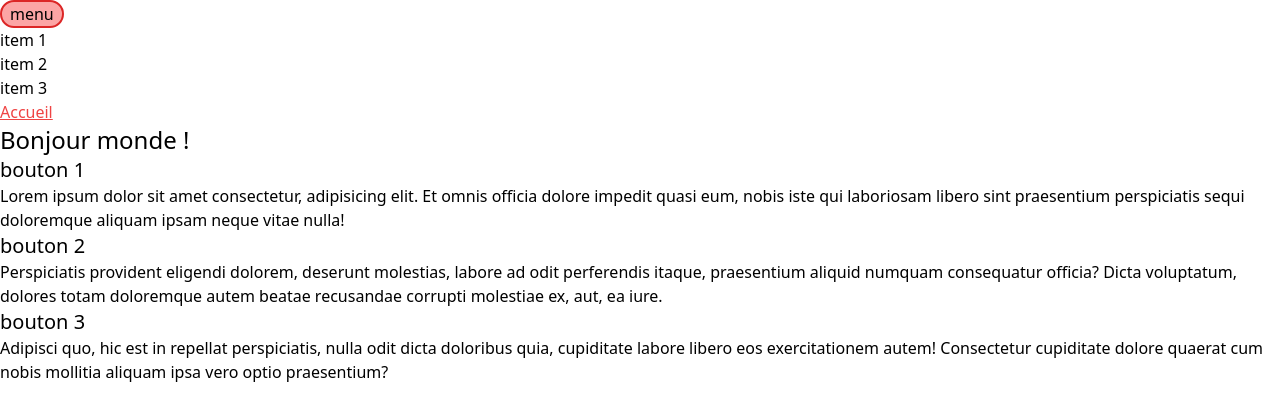
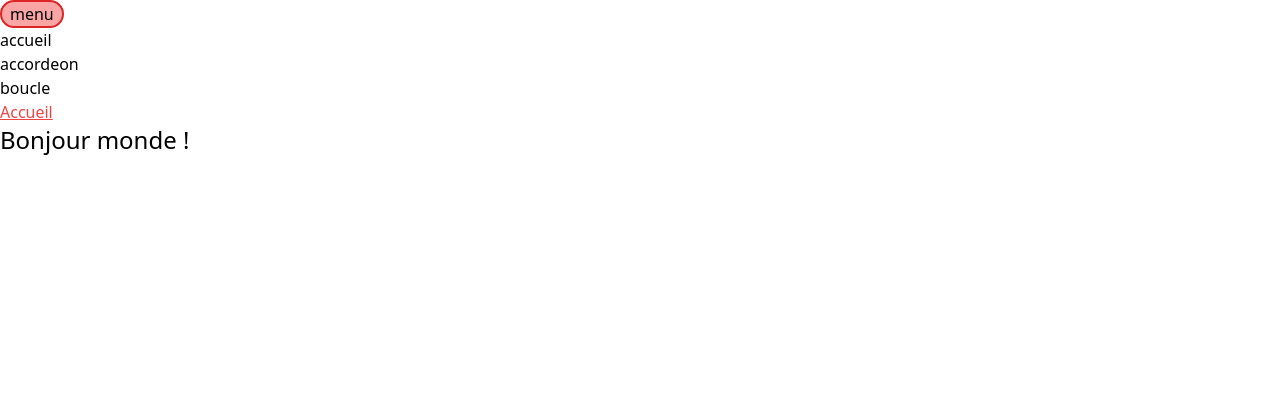
Before and after one commit to MMI-SAE-203/r213-2024-pracht-tp1-ethanTouitou, a Vue app: page / in a window 1280 px wide. Both pictures are taken after a click on the button "menu". Shown: the top 420 px of the page. Built offline with nearby package versions, Linux system fonts and the light colour scheme.

Commit message:
changement de pages accordeon

```diff
--- a/src/App.vue
+++ b/src/App.vue
@@ -1,12 +1,5 @@
 <script setup lang="ts">
-import { onErrorCaptured, ref } from 'vue'
-import { RouterLink, RouterView } from 'vue-router/auto'
-
-onErrorCaptured((err, instance, info) => {
-  console.error('erreur : ', err, '\ninfo : ', info, '\ncomposant : ', instance)
-  return true
-})
-
+import { ref } from 'vue'
 const menuIsOpen = ref(false)
 </script>
 
@@ -29,9 +22,9 @@
       <!-- nav#mainNav>ul>li*3>a[href="#"]{item $} -->
       <nav id="mainNav" v-show="menuIsOpen">
         <ul>
-          <li><a href="#">item 1</a></li>
-          <li><a href="#">item 2</a></li>
-          <li><a href="#">item 3</a></li>
+          <li><RouterLink to="/">accueil</RouterLink></li>
+          <li><RouterLink to="/accordeon">accordeon</RouterLink></li>
+          <li><RouterLink to="/boucle">boucle</RouterLink></li>
         </ul>
       </nav>
     </Transition>
--- a/src/main.ts
+++ b/src/main.ts
@@ -2,6 +2,8 @@
 
 import { createApp } from 'vue'
 import App from './App.vue'
+import './pages/boucle.vue'
+import './pages/accordeon.vue'
 
 import { createRouter, createWebHistory } from 'vue-router/auto'
 
--- /dev/null
+++ b/src/pages/accordeon.vue
@@ -0,0 +1,33 @@
+<script setup lang="ts">
+//
+import { ref } from 'vue'
+const sectionOpen = ref(1)
+</script>
+
+<template>
+  <h1 class="text-2xl">Bonjour monde !</h1>
+  <section>
+    <button class="text-xl" @pointerdown="sectionOpen = 1">bouton 1</button>
+    <p v-show="sectionOpen == 1">
+      Lorem ipsum dolor sit amet consectetur, adipisicing elit. Et omnis officia dolore impedit
+      quasi eum, nobis iste qui laboriosam libero sint praesentium perspiciatis sequi doloremque
+      aliquam ipsam neque vitae nulla!
+    </p>
+  </section>
+  <section>
+    <button class="text-xl" @pointerdown="sectionOpen = 2">bouton 2</button>
+    <p v-show="sectionOpen == 2">
+      Perspiciatis provident eligendi dolorem, deserunt molestias, labore ad odit perferendis
+      itaque, praesentium aliquid numquam consequatur officia? Dicta voluptatum, dolores totam
+      doloremque autem beatae recusandae corrupti molestiae ex, aut, ea iure.
+    </p>
+  </section>
+  <section>
+    <button class="text-xl" @pointerdown="sectionOpen = 3">bouton 3</button>
+    <p v-show="sectionOpen == 3">
+      Adipisci quo, hic est in repellat perspiciatis, nulla odit dicta doloribus quia, cupiditate
+      labore libero eos exercitationem autem! Consectetur cupiditate dolore quaerat cum nobis
+      mollitia aliquam ipsa vero optio praesentium?
+    </p>
+  </section>
+</template>
--- /dev/null
+++ b/src/pages/boucle.vue
@@ -0,0 +1,39 @@
+<script setup lang="ts">
+import { onErrorCaptured } from 'vue'
+import { RouterLink, RouterView } from 'vue-router/auto'
+import { ref } from 'vue'
+const sectionsData = [
+  {
+    label: 'bouton 1',
+    texte: `texte panneau 1 Lorem ipsum dolor sit ame
+        consectetur adipisicing elit. Inventore animi dolore,
+        rerum magni laudantium quod excepturi laboriosam,
+        ex modi debitis harum reprehenderit eaque quam ut
+        ea molestiae. Id, cum dolor!`
+  },
+  {
+    label: 'bouton 2',
+    texte: `texte panneau 2 Amet alias provident quos quis,
+        Officia ut ab dolores quos dolorem accusamus ad,
+        consectetur unde minima, ipsum eligendi inventore id
+        labore, laborum rerum laboriosam corrupti iste.
+        Distinctio, perspiciatis!`
+  },
+  {
+    label: 'bouton 3',
+    texte: `texte panneau 3 Repudiandae corporis voluptates,
+        odit reprehenderit sint pariatur at voluptatum, cumque
+        quia sit eligendi ex culpa eos, alias magnam molestiae
+        id modi accusantium ipsa eveniet accusamus. Tempora
+        quis corporis et nam.`
+  }
+]
+const sectionOpen = ref(0)
+</script>
+<template>
+  <section v-for="({ label, texte }, key) of sectionsData" :key="key">
+    <pre class="font-mono">key : {{ key }}</pre>
+    <pre class="font-mono">label : {{ label }}</pre>
+    <pre class="font-mono">texte : {{ texte }}</pre>
+  </section>
+</template>
--- a/src/pages/index.vue
+++ b/src/pages/index.vue
@@ -1,31 +1,8 @@
 <script setup lang="ts">
-//
+import { ref } from 'vue'
 </script>
+
 
 <template>
   <h1 class="text-2xl">Bonjour monde !</h1>
-  <section>
-    <button class="text-xl">bouton 1</button>
-    <p>
-      Lorem ipsum dolor sit amet consectetur, adipisicing elit. Et omnis officia dolore impedit
-      quasi eum, nobis iste qui laboriosam libero sint praesentium perspiciatis sequi doloremque
-      aliquam ipsam neque vitae nulla!
-    </p>
-  </section>
-  <section>
-    <button class="text-xl">bouton 2</button>
-    <p>
-      Perspiciatis provident eligendi dolorem, deserunt molestias, labore ad odit perferendis
-      itaque, praesentium aliquid numquam consequatur officia? Dicta voluptatum, dolores totam
-      doloremque autem beatae recusandae corrupti molestiae ex, aut, ea iure.
-    </p>
-  </section>
-  <section>
-    <button class="text-xl">bouton 3</button>
-    <p>
-      Adipisci quo, hic est in repellat perspiciatis, nulla odit dicta doloribus quia, cupiditate
-      labore libero eos exercitationem autem! Consectetur cupiditate dolore quaerat cum nobis
-      mollitia aliquam ipsa vero optio praesentium?
-    </p>
-  </section>
 </template>
```
